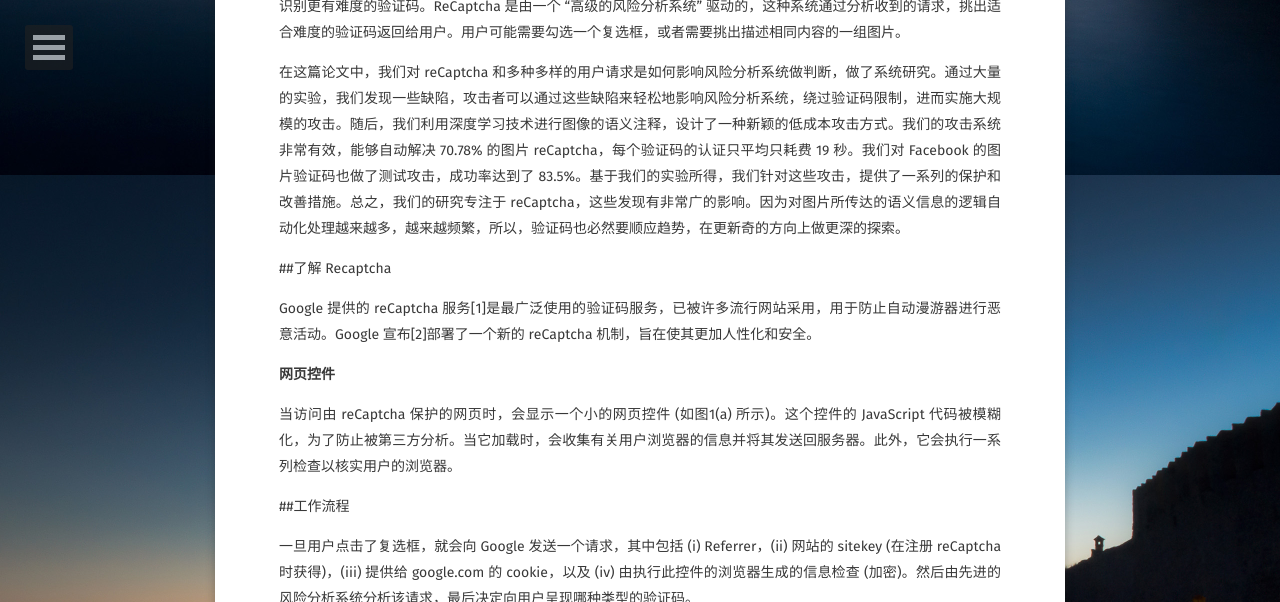
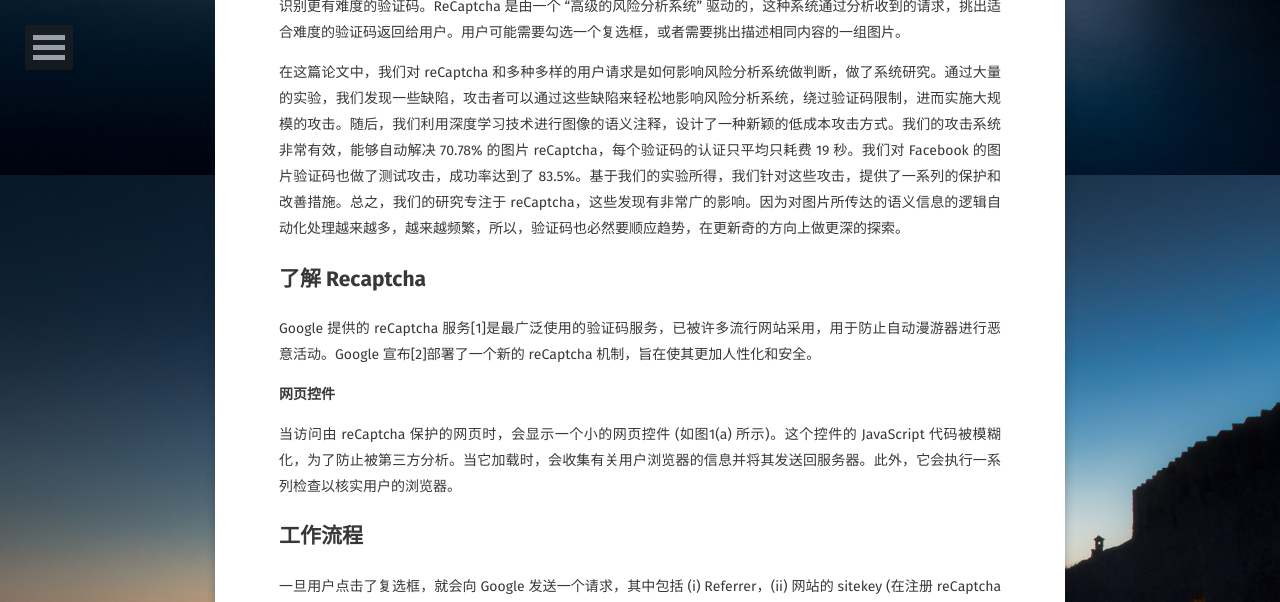
Before and after one commit to AurevoirXavier/deprecated-AurevoirXavier.github.io, a Jekyll site: the page built from _posts/2017-4-19-reCAPTCHA.md, in a window 1280 px wide and 900 px high, scrolled down 725 px, cut to the strip 0-602 px from the top of the window. Built offline with Jekyll 4.4.1, drawn with Linux system fonts in a browser that asks for light colours; some web fonts are replaced; comment, search, counter and statistics services are not loaded; some of the changed lines change nothing that is shown.

Commit message:
15:50/04/20/2017

```diff
--- a/_posts/2017-4-19-reCAPTCHA.md
+++ b/_posts/2017-4-19-reCAPTCHA.md
@@ -23,7 +23,7 @@
 
 在这篇论文中，我们对 reCaptcha 和多种多样的用户请求是如何影响风险分析系统做判断，做了系统研究。通过大量的实验，我们发现一些缺陷，攻击者可以通过这些缺陷来轻松地影响风险分析系统，绕过验证码限制，进而实施大规模的攻击。随后，我们利用深度学习技术进行图像的语义注释，设计了一种新颖的低成本攻击方式。我们的攻击系统非常有效，能够自动解决 70.78% 的图片 reCaptcha，每个验证码的认证只平均只耗费 19 秒。我们对 Facebook 的图片验证码也做了测试攻击，成功率达到了 83.5%。基于我们的实验所得，我们针对这些攻击，提供了一系列的保护和改善措施。总之，我们的研究专注于 reCaptcha，这些发现有非常广的影响。因为对图片所传达的语义信息的逻辑自动化处理越来越多，越来越频繁，所以，验证码也必然要顺应趋势，在更新奇的方向上做更深的探索。
 
-##了解 Recaptcha
+## 了解 Recaptcha
 
 Google 提供的 reCaptcha 服务[1]是最广泛使用的验证码服务，已被许多流行网站采用，用于防止自动漫游器进行恶意活动。Google 宣布[2]部署了一个新的 reCaptcha 机制，旨在使其更加人性化和安全。
 
@@ -31,7 +31,7 @@
 
 当访问由 reCaptcha 保护的网页时，会显示一个小的网页控件 (如图1(a) 所示)。这个控件的 JavaScript 代码被模糊化，为了防止被第三方分析。当它加载时，会收集有关用户浏览器的信息并将其发送回服务器。此外，它会执行一系列检查以核实用户的浏览器。
 
-##工作流程
+## 工作流程
 
 一旦用户点击了复选框，就会向 Google 发送一个请求，其中包括 (i) Referrer，(ii) 网站的 sitekey (在注册 reCaptcha 时获得)，(iii) 提供给 google.com 的 cookie，以及 (iv) 由执行此控件的浏览器生成的信息检查 (加密)。然后由先进的风险分析系统分析该请求，最后决定向用户呈现哪种类型的验证码。
 
@@ -39,4 +39,4 @@
 
 <center><strong>图 1. reCaptcha 网页控件</strong></center>
 
-<div align="center"><img alt="reCaptcha 网页控件" src="http://imgur.com/OjqRJCz.png"/></div><center>reCaptcha 网页控件</center>
+<div align="center"><img alt="reCaptcha 网页控件" src="http://imgur.com/bejOjrz.png"/></div><center>reCaptcha 网页控件</center>
```
